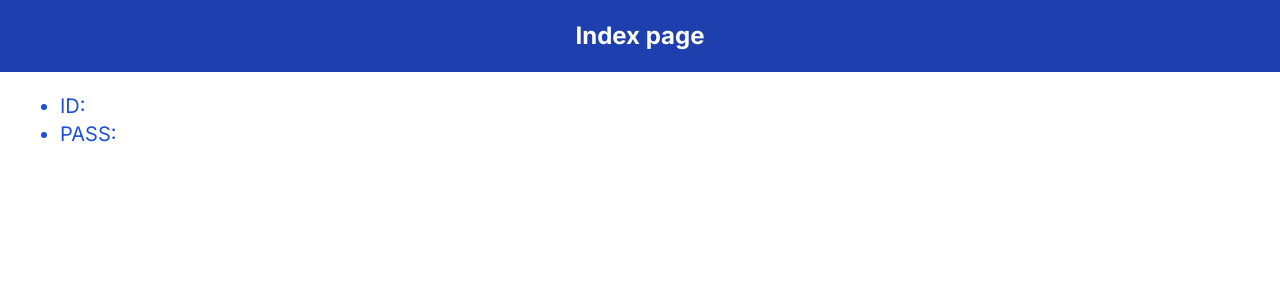
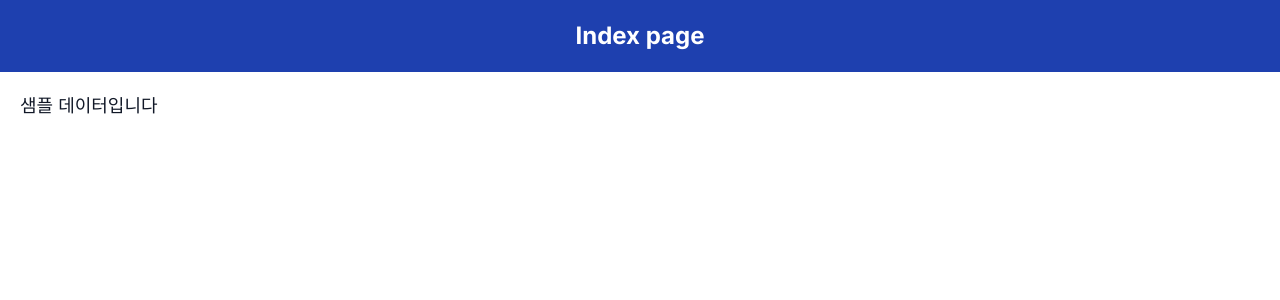
Before and after one commit to Hwangtaehun/nextjsPractice, a Next.js app in the folder sample_next_app/: page / in a window 1280 px wide. Shown: the top 300 px of the page. Built offline with nearby package versions, Linux system fonts and the light colour scheme.

Commit message:
업로드

```diff
--- /dev/null
+++ b/sample_next_app/public/sample.json
@@ -0,0 +1,8 @@
+{
+    "message":"샘플 데이터입니다",
+    "data":[
+        {"name":"kim","mail":"kim@gilbut","age":"39"},
+        {"name":"lee","mail":"lee@flower","age":"28"},
+        {"name":"park","mail":"park@happy","age":"17"}
+    ]
+}
--- a/sample_next_app/src/app/page.tsx
+++ b/sample_next_app/src/app/page.tsx
@@ -1,25 +1,22 @@
-"use client";
-import { useSearchParams } from "next/navigation";
-import { Suspense } from "react";
+"use server"
 
-function SearchParamsContent(){
-  const searchParams = useSearchParams();
+const url = 'http://localhost:3000/sample.json';
 
+async function getSampleData(){
+  const resp = await fetch(
+    url,
+    {cache: 'no-store'}
+  );
+  const result = await resp.json();
+  return result;
+}
+
+export default async function Home() {
+  const data = await getSampleData();
   return(
     <main>
       <h1 className="title">Index page</h1>
-      <ul>
-        <li>ID: {searchParams.get('id')}</li>
-        <li>PASS: {searchParams.get('pass')}</li>
-      </ul>
+      <p className="msg">{data.message}</p>
     </main>
-  )
-}
-
-export default function Home() {
-  return (
-    <Suspense>
-      <SearchParamsContent />
-    </Suspense>
   );
 }
```
